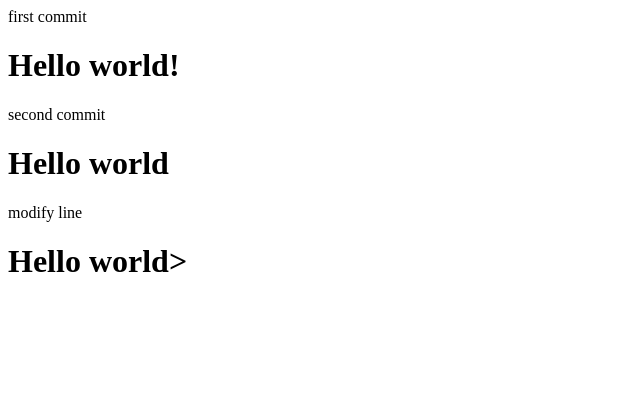
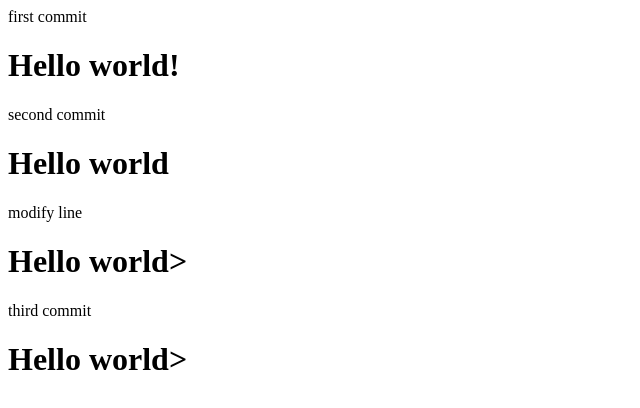
Before and after one commit to Sermadl/Mid-Term-Project, a plain HTML site: page index.html in a window 1280 px wide. Shown: the whole page, without its empty margins (0-640 px from the left). Drawn offline with Linux system fonts and the light colour scheme.

Commit message:
third commit

```diff
--- a/index.html
+++ b/index.html
@@ -13,5 +13,8 @@
         modify line
         <h1>Hello world></h1>
 
+        third commit
+        <h1>Hello world></h1>
+
     </body>
 </html>
```
